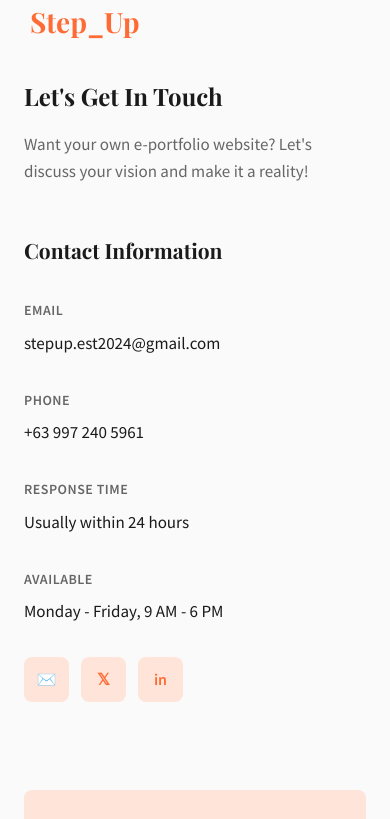
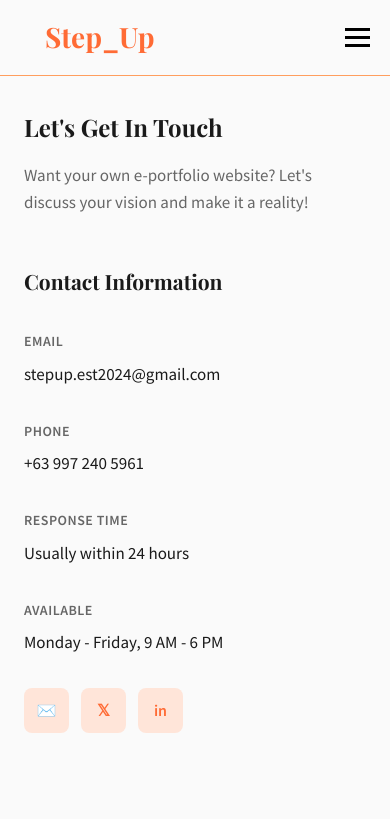
Before and after one commit to Hanamitchi/StepUp, a plain HTML site: page stepup-contact.html in a window 390 px wide. Shown: the top 819 px of the page. Drawn offline with nearby package versions, Linux system fonts and the light colour scheme.

Commit message:
Update stepup-contact.html

```diff
--- a/stepup-contact.html
+++ b/stepup-contact.html
@@ -8,10 +8,18 @@
     <link rel="stylesheet" href="stepup-style.css">
 </head>
 <body>
-    <nav>
-        <div class="nav-container">
-            <a href="stepup-home.html" class="nav-logo">Step_Up</a>
-            <ul class="nav-links">
+     <!-- Navigation -->
+
+    <nav class="navbar">
+        <a class="nav-logo">Step_Up</a>
+
+  <div class="burger" id="burger">
+    <div></div>
+    <div></div>
+    <div></div>
+  </div>
+
+            <ul class="nav-links" id="nav-links">
                 <li><a href="index.html">Home</a></li>
                 <li><a href="stepup-about.html">About</a></li>
                 <li><a href="stepup-features.html">Features</a></li>
@@ -19,7 +27,7 @@
                 <li><a href="stepup-portfolio.html">Portfolio</a></li>
                 <li><a href="stepup-contact.html" class="active">Contact</a></li>
             </ul>
-        </div>
+
     </nav>
 
     <div class="container">
```
